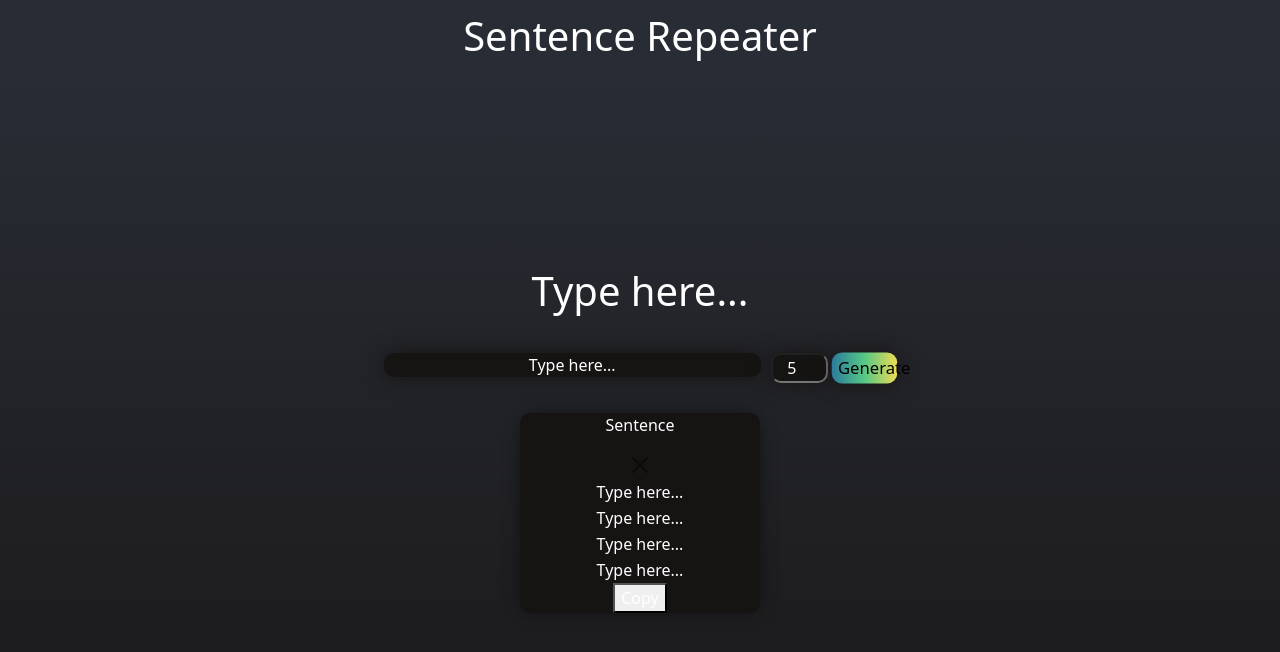
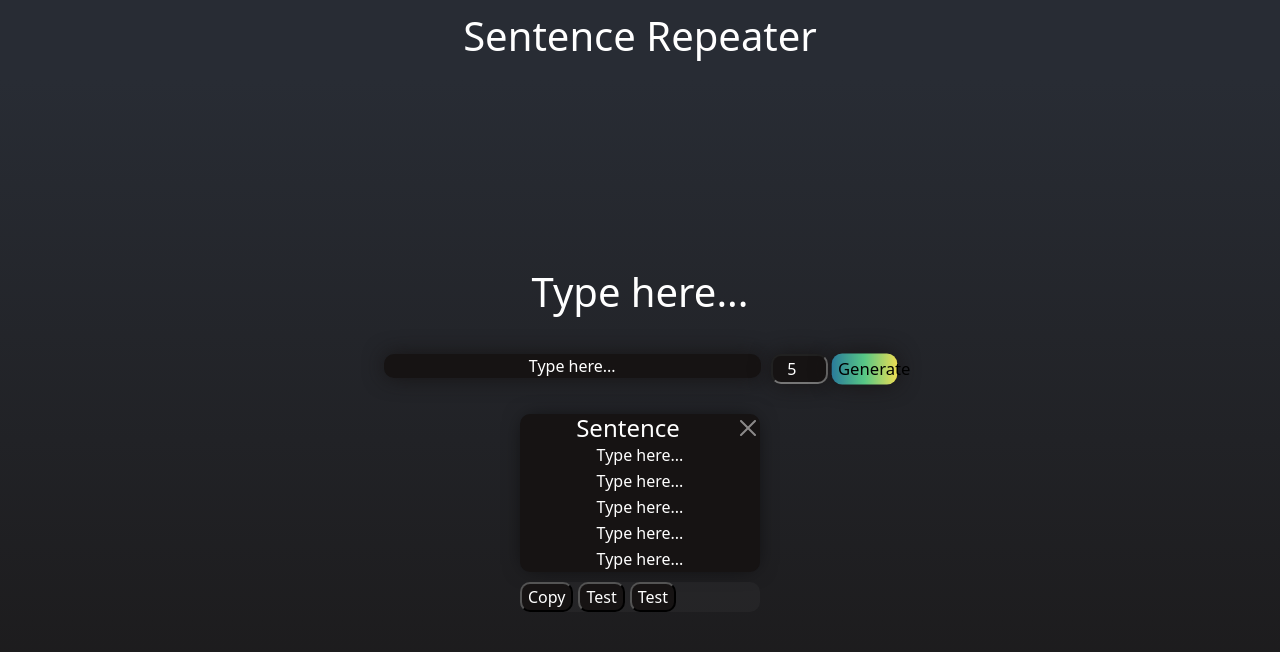
Before and after one commit to akael888/sentence-repeater, a React (Create React App) app in the folder my-app/: page / in a window 1280 px wide. Both pictures are taken after typing "5" into the empty fields and a click on the button "Generate". Shown: the top 652 px of the page. Built offline with nearby package versions, Linux system fonts and the light colour scheme.

Commit message:
feat : Created a buttons container in the Results, Adjusted some of the Results Header

```diff
--- a/my-app/src/components/repeater.module.css
+++ b/my-app/src/components/repeater.module.css
@@ -2,7 +2,35 @@
   color: white;
 }
 
+@keyframes fadeInTop {
+  0% {
+    opacity: 0;
+    transform: translateY(-50px);
+  }
 
+
+
+
+  100% {
+    opacity: 1;
+    transform: translateY(0);
+  }
+}
+
+@keyframes fadeOutBot {
+  0% {
+    opacity: 1;
+    transform: translateY(0);
+  }
+
+
+
+
+  100% {
+    opacity: 0;
+    transform: translateY(50px);
+  }
+}
 
 .all-container {
   width: 100%;
@@ -60,6 +88,7 @@
   display: inline-flex;
   width: 50%;
   gap: 10px;
+  animation: fadeInTop 2s ease 0s 1 normal forwards;
 }
 
 .main-text-container {
@@ -110,6 +139,7 @@
   height: 100%;
   margin: auto;
   display: grid;
+  animation: fadeInTop 2s ease 0s 1 normal forwards;
 }
 
 .variable-container {
@@ -122,6 +152,8 @@
   /* border-color: rgb(116, 114, 114);
   border-style: solid;
   border-width: 5%; */
+  animation: fadeInTop 2s ease 0s 1 normal forwards;
+  /* animation: fadeOutBot 2s ease 0s 1 normal forwards; */
 }
 
 .results-container {
@@ -134,7 +166,8 @@
   place-content: center;
   margin: auto;
   max-height: 20%;
-
+  animation: fadeInTop 2s ease 0s 1 normal forwards;
+  /* animation: fadeOutBot 2s ease 0s 1 normal forwards; */
 }
 
 
@@ -146,18 +179,13 @@
   max-width: 35vh;
   max-height: 25vh;
   display: grid;
-  background-color: rgb(22, 19, 19);
-  text-align: center;
-  place-items: center;
+
+  /* text-align: center;
+  place-items: center; */
   /* overflow-y: scroll; */
-  box-shadow: 0px 0px 21px -6px rgba(0, 0, 0, 0.75);
+  /* box-shadow: 0px 0px 21px -6px rgba(0, 0, 0, 0.75);
   -webkit-box-shadow: 0px 0px 21px -6px rgba(0, 0, 0, 0.75);
   -moz-box-shadow: 0px 0px 21px -6px rgba(0, 0, 0, 0.75);
   margin: auto;
-  border-radius: 10px;
+  border-radius: 10px; */
 }
-
-.content-div-results:hover {
-  background-color: rgb(34, 34, 34);
-  color: black;
-}
--- a/my-app/src/components/result.js
+++ b/my-app/src/components/result.js
@@ -35,7 +35,9 @@ function ShowResult({ arrayResults, arrayResultsChange }) {
 
   const handleCopyClick = async () => {
     try {
-      const textToCopy = arrayResults.map(item => `- ${String(item)}`).join('\n');
+      const textToCopy = arrayResults
+        .map((item) => `- ${String(item)}`)
+        .join("\n");
       await navigator.clipboard.writeText(textToCopy);
       setIsCopied(true);
       setTimeout(() => setIsCopied(false), 2000); // Reset "Copied!" message after 2 seconds
@@ -47,12 +49,15 @@ function ShowResult({ arrayResults, arrayResultsChange }) {
 
   return (
     <>
-      <div>
-        <p>Sentence</p>
+      <div className={css["results-container"]}>
+        <div className={css["results-all-container"]}>
+          <div className={css["results-table-header-container"]}>
+            <h4>Sentence</h4>
             <CloseButton
               onClick={() => {
                 handeArrayResultsChanges();
               }}
+              variant="white"
             />
           </div>
           <div className={css["results-table-container"]}>
@@ -65,10 +70,14 @@ function ShowResult({ arrayResults, arrayResultsChange }) {
               <tbody>{rows}</tbody>
             </table>
           </div>
-      <div>
+        </div>
+        <div className={css["results-interaction-container"]}>
           <button onClick={handleCopyClick}>
             {isCopied ? "Copied!" : "Copy"}
           </button>
+          <button>Test</button>
+          <button>Test</button>
+        </div>
       </div>
     </>
   );
--- a/my-app/src/components/results.module.css
+++ b/my-app/src/components/results.module.css
@@ -1,4 +1,10 @@
-.results-table-container {
+.results-container {
+    display: grid;
+    gap: 10px;
+}
+
+
+.results-all-container {
 
     width: 100%;
     height: 100%;
@@ -7,11 +13,70 @@
     max-width: 35vh;
     max-height: 25vh;
     display: grid;
+    text-align: center;
+    place-items: center;
     background-color: rgb(22, 19, 19);
+    /* overflow-y: scroll; */
+    box-shadow: 0px 0px 21px -6px rgba(0, 0, 0, 0.75);
+    -webkit-box-shadow: 0px 0px 21px -6px rgba(0, 0, 0, 0.75);
+    -moz-box-shadow: 0px 0px 21px -6px rgba(0, 0, 0, 0.75);
+    margin: auto;
+    border-radius: 10px;
+    display: grid;
+
+}
+
+.results-table-header-container {
+    width: 100%;
+    height: 100%;
+    display: grid;
+    grid-auto-flow: column;
+    grid-template-columns: 1fr 0.09fr;
+}
+
+.results-table-header-container * {
+    margin: auto;
+}
+
+
+.results-table-container {
+    width: 100%;
+    height: 100%;
+
     text-align: center;
     place-items: center;
     overflow-y: scroll;
     border-radius: 10px;
     margin: auto;
 
+    display: grid;
+
+
+
 }
+
+.results-interaction-container {
+    width: 100%;
+    height: 100%;
+    text-align: center;
+
+    background-color: rgba(255, 255, 255, 0.03);
+
+
+    margin: auto;
+    border-radius: 10px;
+    display: inline-flex;
+    gap: 5px;
+}
+
+
+.results-interaction-container button {
+    background-color: rgb(22, 19, 19);
+    border-radius: 10px;
+}
+
+.results-interaction-container button:hover {
+    background-color: white;
+    color: black;
+
+}
```
Lines whose indentation alone changed are shown as unchanged.
